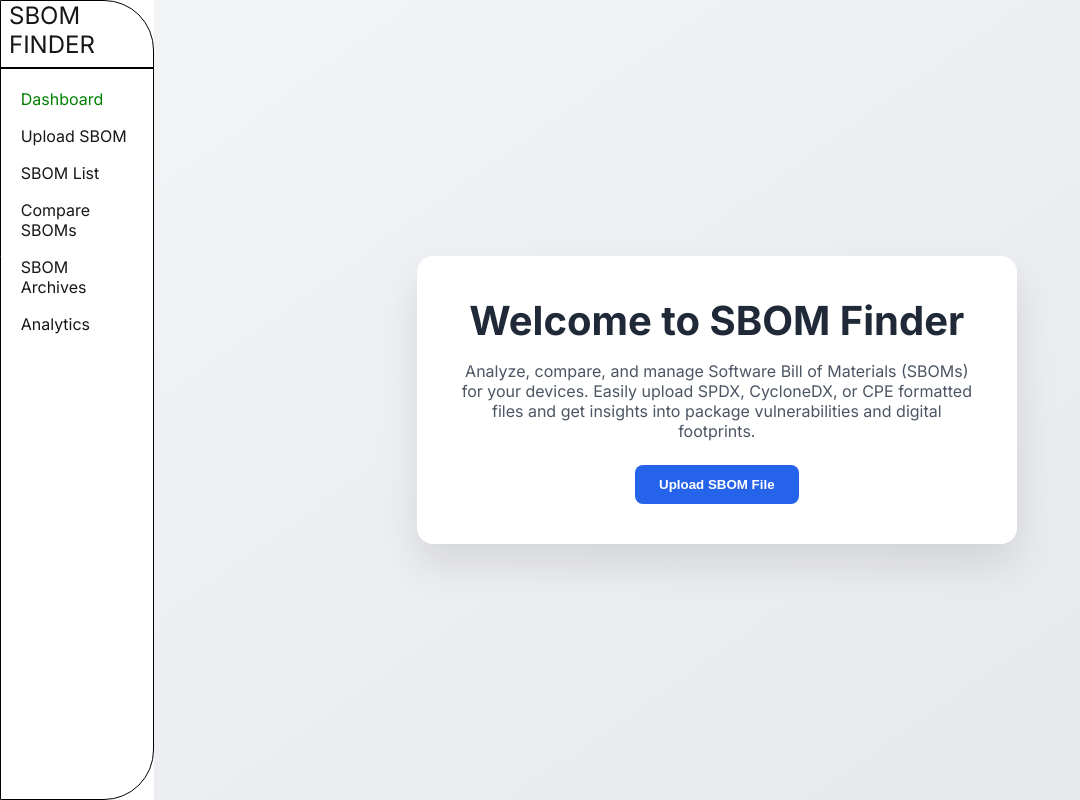
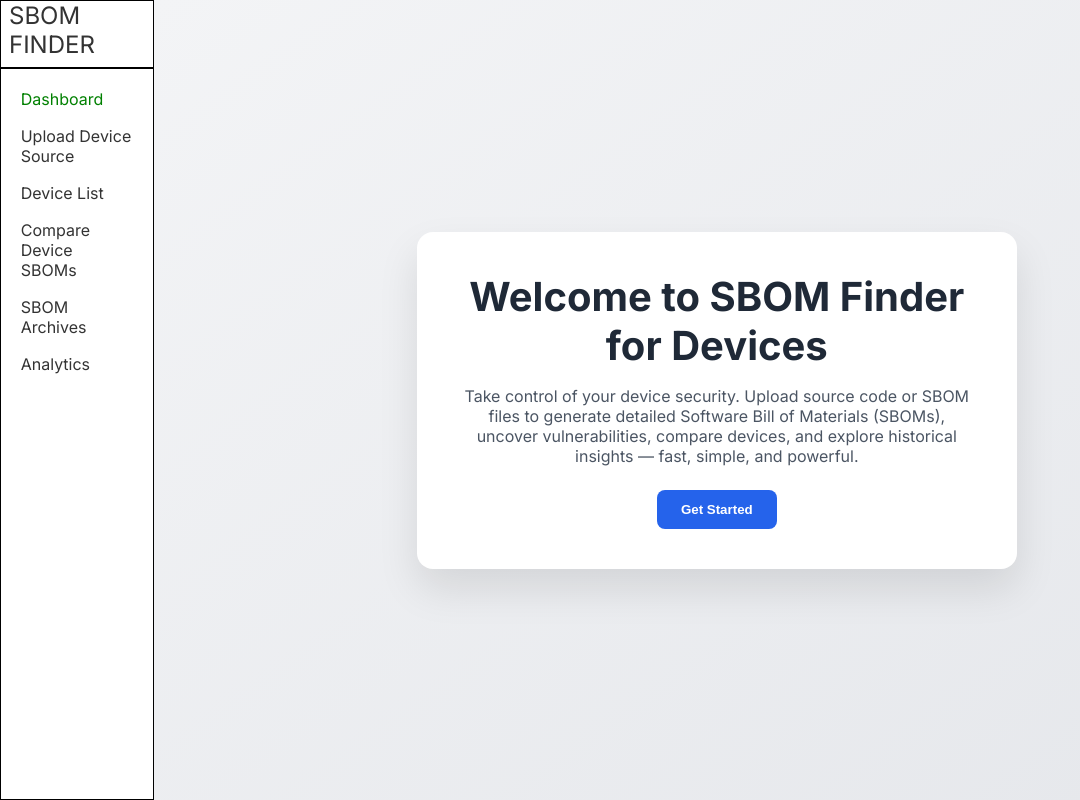
Before and after one commit to abeyrajan7/sbom-finder, a Next.js app in the folder sbom-finder-frontend/: page /dashboard in a window 1280 px wide. Shown: the whole page, without its empty margins (0-1080 px from the left). Built offline with nearby package versions, Linux system fonts and the light colour scheme.

Commit message:
beta checkpoint

```diff
--- a/sbom-finder-frontend/app/dashboard/page.tsx
+++ b/sbom-finder-frontend/app/dashboard/page.tsx
@@ -7,15 +7,13 @@ export default function Dashboard() {
   return (
     <div className="dashboard-container">
       <div className="dashboard-box">
-        <h1 className="dashboard-title">Welcome to SBOM Finder</h1>
+        <h1 className="dashboard-title">Welcome to SBOM Finder for Devices</h1>
         <p className="dashboard-description">
-          Analyze, compare, and manage Software Bill of Materials (SBOMs) for your devices.
-          Easily upload SPDX, CycloneDX, or CPE formatted files and get insights into package
-          vulnerabilities and digital footprints.
+          Take control of your device security. Upload source code or SBOM files to generate detailed Software Bill of Materials (SBOMs), uncover vulnerabilities, compare devices, and explore historical insights — fast, simple, and powerful.
         </p>
 
-        <Link href="/upload-sbom" passHref>
-          <button className="upload-btn">Upload SBOM File</button>
+        <Link href="/upload-device-source" passHref>
+          <button className="upload-btn">Get Started</button>
         </Link>
       </div>
     </div>
--- a/sbom-finder-frontend/app/globals.css
+++ b/sbom-finder-frontend/app/globals.css
@@ -1,27 +1,18 @@
 :root {
-  --background: #ffffff;
-  --foreground: #171717;
+  --primary-color: #B4121B;
+  --secondary-color: #000000;
+  --background-color: #ffffff;
+  --light-background: #f9f9f9;
+  --text-color: #333333;
+  --link-color: #B4121B;
 }
 
-@media (prefers-color-scheme: dark) {
-  :root {
-    --background: #0a0a0a;
-    --foreground: #ededed;
-  }
-}
-
-html,
-body {
+html, body {
   max-width: 100vw;
   overflow-x: hidden;
-}
-
-body {
-  color: var(--foreground);
-  background: var(--background);
-  font-family: Arial, Helvetica, sans-serif;
-  -webkit-font-smoothing: antialiased;
-  -moz-osx-font-smoothing: grayscale;
+  background: var(--background-color);
+  color: var(--text-color);
+  font-family: "Segoe UI", Tahoma, Geneva, Verdana, sans-serif;
 }
 
 * {
@@ -31,12 +22,6 @@ body {
 }
 
 a {
-  color: inherit;
+  color: var(--link-color);
   text-decoration: none;
 }
-
-@media (prefers-color-scheme: dark) {
-  html {
-    color-scheme: dark;
-  }
-}
--- a/sbom-finder-frontend/components/Layout.tsx
+++ b/sbom-finder-frontend/components/Layout.tsx
@@ -1,4 +1,4 @@
-"use client"; // ❗Only use if you need hooks like useRouter()
+"use client";
 
 import SideNavBar from "./SideNavBar";
 
--- a/sbom-finder-frontend/components/SideNavBar.css
+++ b/sbom-finder-frontend/components/SideNavBar.css
@@ -5,8 +5,8 @@
     height: 100vh;
     width: 12%;
     border: 1px solid black;
-    border-top-right-radius: 50px;
-    border-bottom-right-radius: 50px;
+    /* border-top-right-radius: 50px;
+    border-bottom-right-radius: 50px; */
     background-color: white; /* Optional: prevent content bleed-through */
     z-index: 1000; /* Ensures it stays on top of other content */
 }
--- a/sbom-finder-frontend/components/SideNavBar.tsx
+++ b/sbom-finder-frontend/components/SideNavBar.tsx
@@ -9,9 +9,9 @@ export default function SideNavBar() {
     const pathname = usePathname();
     const navItems = [
       { label: "Dashboard", path: "/dashboard" },
-      { label: "Upload SBOM", path: "/upload-sbom" },
-      { label: "SBOM List", path: "/sbom-list" },
-      { label: "Compare SBOMs", path: "/compare-sboms" },
+      { label: "Upload Device Source", path: "/upload-device-source" },
+      { label: "Device List", path: "/device-list" },
+      { label: "Compare Device SBOMs", path: "/compare-device-sboms" },
       { label: "SBOM Archives", path: "/device-sbom-archive" },
       { label: "Analytics", path: "/analytics" },
     ];
@@ -23,12 +23,17 @@ export default function SideNavBar() {
       <ul className="nav-list">
              {navItems.map((item) => (
                  <li
-                  key={item.path}
-                  className={`nav-item ${pathname === item.path ? "active" : ""}`}
-                  onClick={() => router.push(item.path)}
-                >
-                  <span>{item.label}</span>
-                </li>
+                   key={item.path}
+                   className={`nav-item ${
+                     pathname.startsWith(item.path) ||
+                     (pathname.startsWith("/device-details") && item.path === "/device-list")
+                       ? "active"
+                       : ""
+                   }`}
+                   onClick={() => router.push(item.path)}
+                 >
+                   <span>{item.label}</span>
+                 </li>
               ))}
             </ul>
     </div>
```
Also changed, not shown: sbom-finder-frontend/app/compare-device-sboms/compare-sboms.css (renamed from sbom-finder-frontend/app/compare-sboms/compare-sboms.css), sbom-finder-frontend/app/compare-device-sboms/page.tsx (renamed from sbom-finder-frontend/app/compare-sboms/page.tsx), sbom-finder-frontend/app/device-list/devices.css (renamed from sbom-finder-frontend/app/sbom-list/devices.css), sbom-finder-frontend/app/device-list/page.tsx (renamed from sbom-finder-frontend/app/sbom-list/page.tsx), sbom-finder-frontend/app/upload-device-source/page.tsx (renamed from sbom-finder-frontend/app/upload-sbom/page.tsx), sbom-finder-frontend/app/upload-device-source/upload.css (renamed from sbom-finder-frontend/app/upload-sbom/upload.css).
